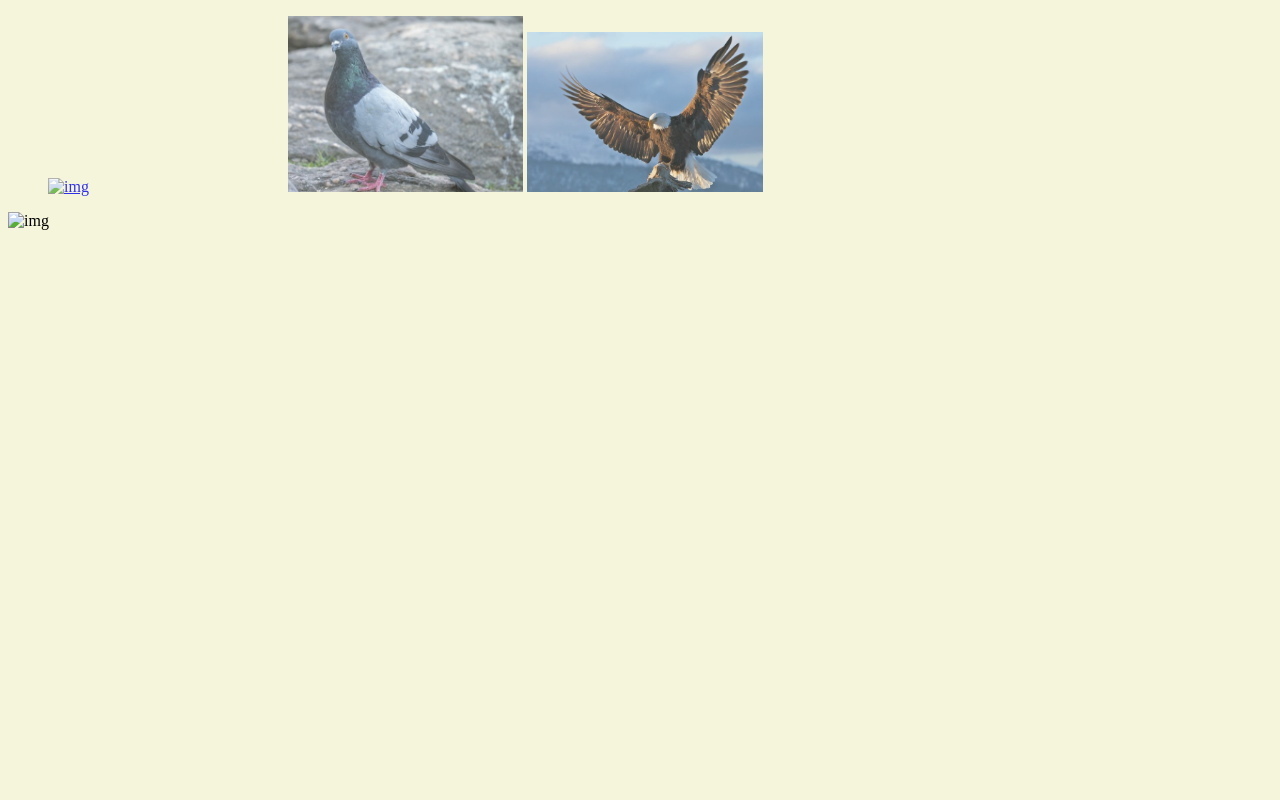
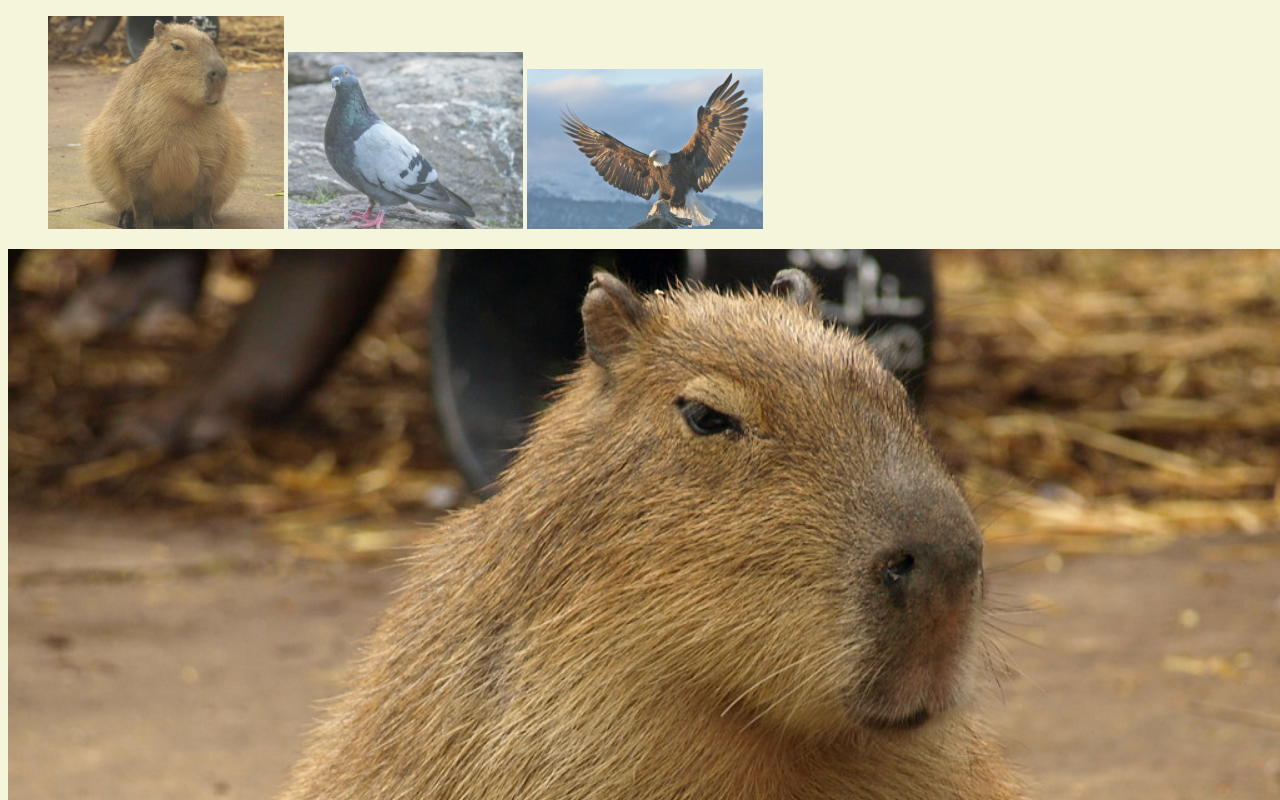
Before and after one commit to Liliya-ivanovna/test2, a plain HTML site: page index.html in a window 1280 px wide. Shown: the top 800 px of the page. Drawn offline with Linux system fonts and the light colour scheme.

Commit message:
Update index.html

```diff
--- a/index.html
+++ b/index.html
@@ -11,13 +11,13 @@
 <body bgcolor="beige">
 <div class="gallery">
   <ul>
-    <li><a href="#slide-1"><img src="kapybara_foto.jpeg"alt="img"class="thumbnails"></a></li>
+    <li><a href="#slide-1"><img src="kapybara_foto.jpg"alt="img"class="thumbnails"></a></li>
     <li><a href="#slide-2"><img src="dove_foto.jpeg"alt="img"class="thumbnails"></a></li>
     <li><a href="#slide-3"><img src="eagle_foto.jpeg"alt="img"class="thumbnails"></a></li>
   </ul>
 </div>
   <div class="view-container">
-    <img src="kapybara_foto.jpeg" class="full-size"alt="img"id="slide-1">
+    <img src="kapybara_foto.jpg" class="full-size"alt="img"id="slide-1">
     <img src="dove_foto.jpeg" class="full-size"alt="img"id="slide-2">
     <img src="eagle_foto.jpeg" class="full-size"alt="img"id="slide-3">
   </div>
```
